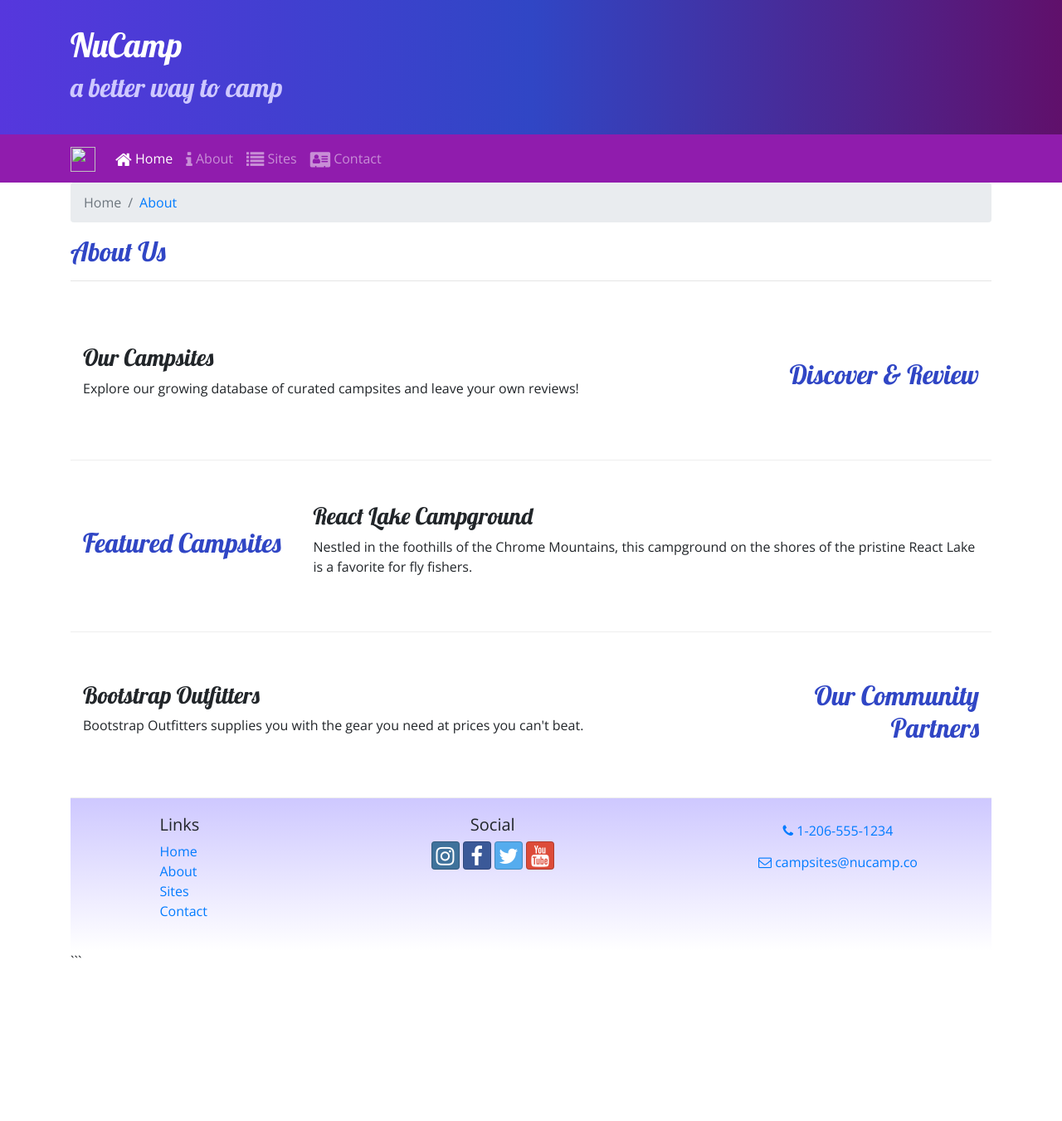
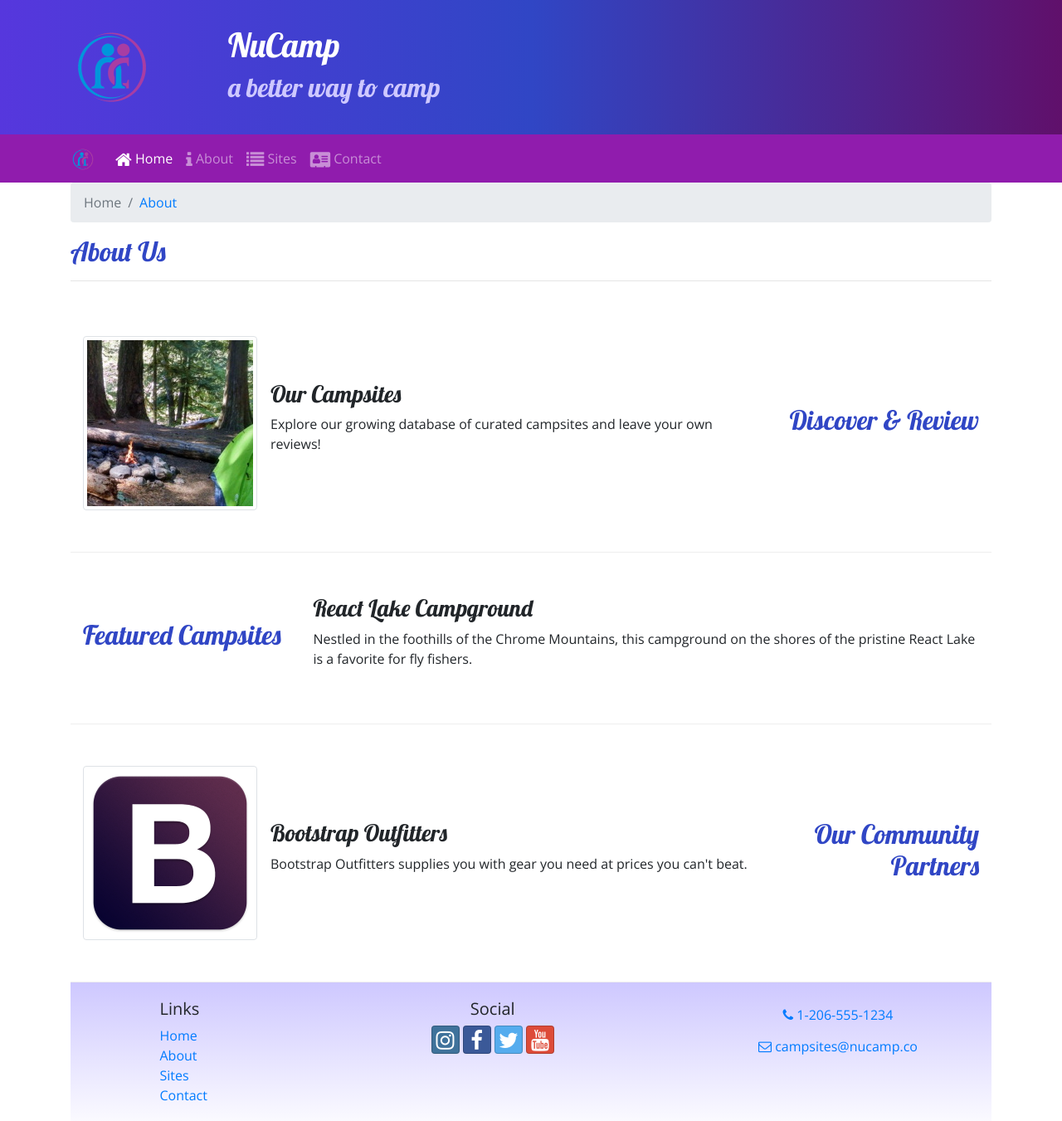
Before and after one commit to andremichalowski/campsites, a website: page index.html in a window 1280 px wide. Shown: the top 1351 px of the page at 83% size. Before the commit the page ends 1170 px from the top, so only its background shows below. Drawn offline with nearby package versions, Linux system fonts and the light colour scheme.

Commit message:
2-4_Images_and_Media added

```diff
--- a/index.html
+++ b/index.html
@@ -18,6 +18,9 @@
     <header class="jumbotron jumbotron-fluid">
       <div class="container">
           <div class="row">
+            <div class="col-4 col-sm-3 col-md-2 align-self-center">
+                <img src="img/logo.png" class="img-fluid" />
+            </div>
             <div class="col">
                 <h1>NuCamp</h1>
                 <h2>a better way to camp</h2>
@@ -28,7 +31,7 @@
 
     <nav class="navbar navbar-expand-sm navbar-dark sticky-top">
         <div class="container">
-            <a class="navbar-brand" href="index.html"><img src="img/logo.png" height="30" width="30" /></a>
+            <a class="navbar-brand" href="index.html"><img src="/img/logo.png" height="30" width="30" /></a>
             <button class="navbar-toggler" type="button" data-toggle="collapse" data-target="#nucampNavbar">
                 <span class="navbar-toggler-icon"></span>
             </button>
@@ -61,8 +64,13 @@
             <h2 class="text-sm-right">Discover & Review</h2>
           </div>
           <div class="col">
+            <div class="media">
+                <img class="d-flex mr-3 img-thumbnail" src="img/breadcrumb-trail-thumb.jpg" alt="Breadcrumb Trail" />
+                <div class="media-body align-self-center">
                     <h3>Our Campsites</h3>
                     <p class="d-none d-sm-block">Explore our growing database of curated campsites and leave your own reviews!</p>
+                </div>
+            </div>
         </div>
       </div>
 
@@ -81,8 +89,13 @@
             <h2 class="text-sm-right">Our Community Partners</h2>
           </div>
           <div class="col">
+            <div class="media">
+                <img class="d-flex mr-3 img-thumbnail" src="img/bootstrap-thumb.png" alt="Bootstrap Outfitters" />
+                <div class="media-body align-self-center">
                     <h3>Bootstrap Outfitters</h3>
-          <p class="d-none d-sm-block">Bootstrap Outfitters supplies you with the gear you need at prices you can't beat.</p>
+                    <p class="d-none d-sm-block">Bootstrap Outfitters supplies you with gear you need at prices you can't beat.</p>
+                </div>
+            </div>
         </div>
       </div>
     </div>
```
Also changed, not shown: aboutus.html (+3 -0 lines), contactus.html (+5 -1 lines), css/styles.css (+9 -17 lines), img/bootstrap-thumb.png (added), img/breadcrumb-trail-thumb.jpg (added), img/breadcrumb-trail.jpg (added), img/chrome-river-thumb.jpg (added), img/chrome-river.jpg (added), img/logo.png (added), img/react-lake-thumb.jpg (added), img/react-lake.jpg (added). Lines whose indentation alone changed are shown as unchanged.
